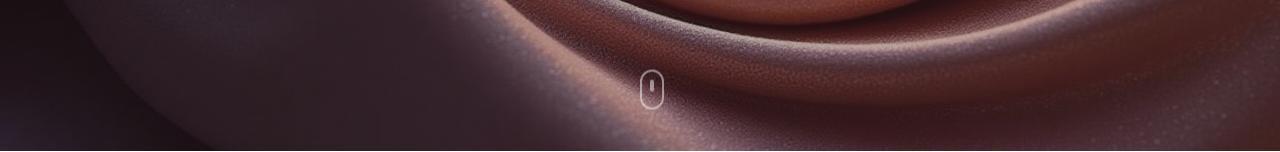
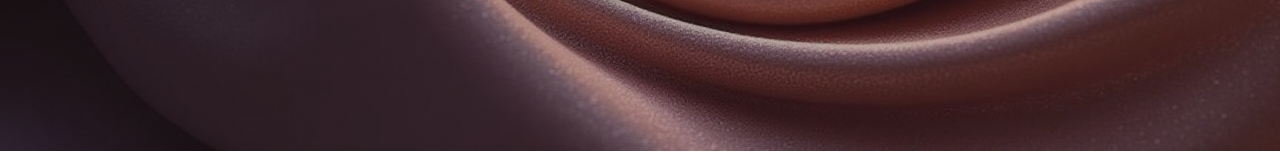
Before and after one commit to lengocnu8497/renaissance-ai-launch, a React (Vite) app: page / in a window 1280 px wide. Shown: the part 649-801 px from the top of the page. Built offline with nearby package versions, Linux system fonts and the light colour scheme; the HTML template or start-up script is replaced by a standard one.

Commit message:
Visual edit in Lovable
Edited UI in Lovable

```diff
--- a/src/components/Hero.tsx
+++ b/src/components/Hero.tsx
@@ -61,9 +61,7 @@ export const Hero = () => {
 
       {/* Scroll Indicator */}
       <div className="absolute bottom-8 left-1/2 -translate-x-1/2 z-10 animate-bounce">
-        <div className="w-6 h-10 border-2 border-primary-foreground/50 rounded-full flex items-start justify-center p-2">
-          <div className="w-1 h-3 bg-primary-foreground/50 rounded-full" />
-        </div>
+
       </div>
     </section>;
 };
```
